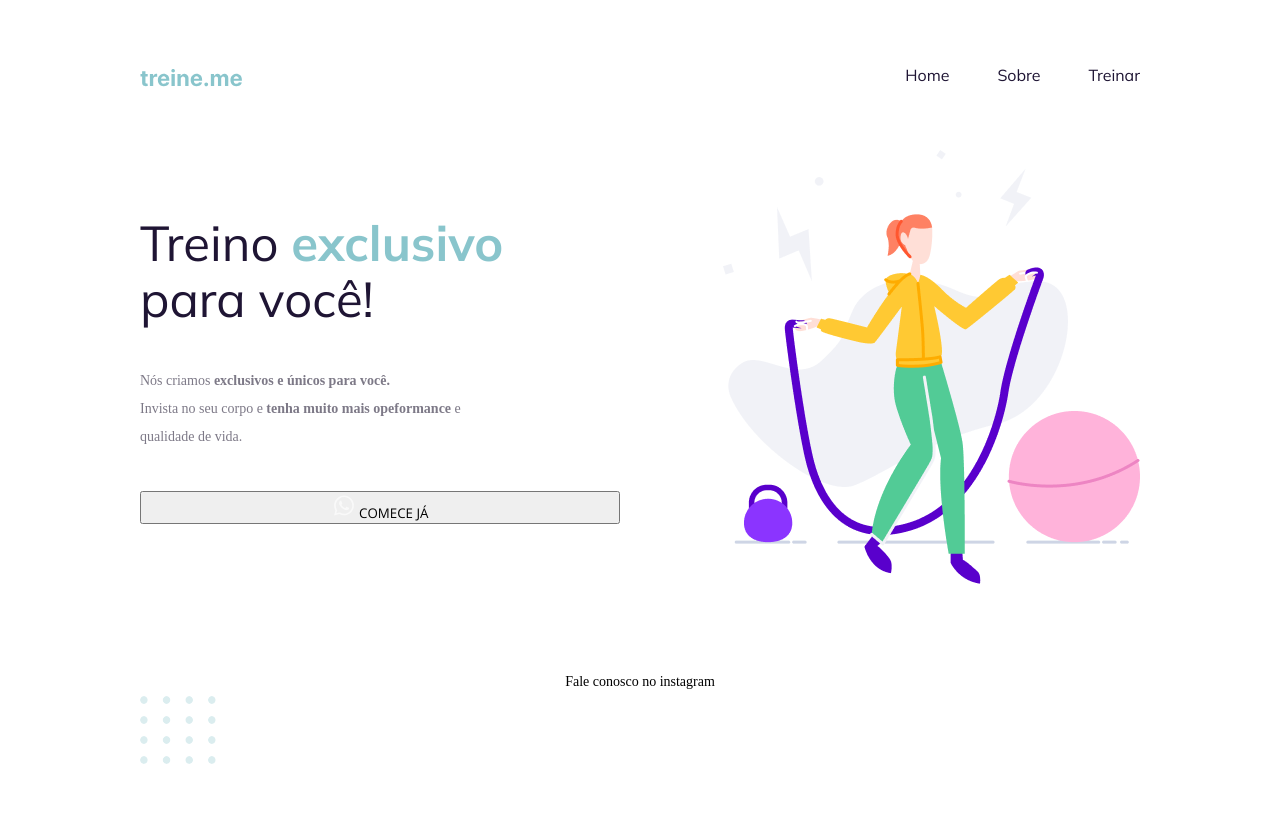
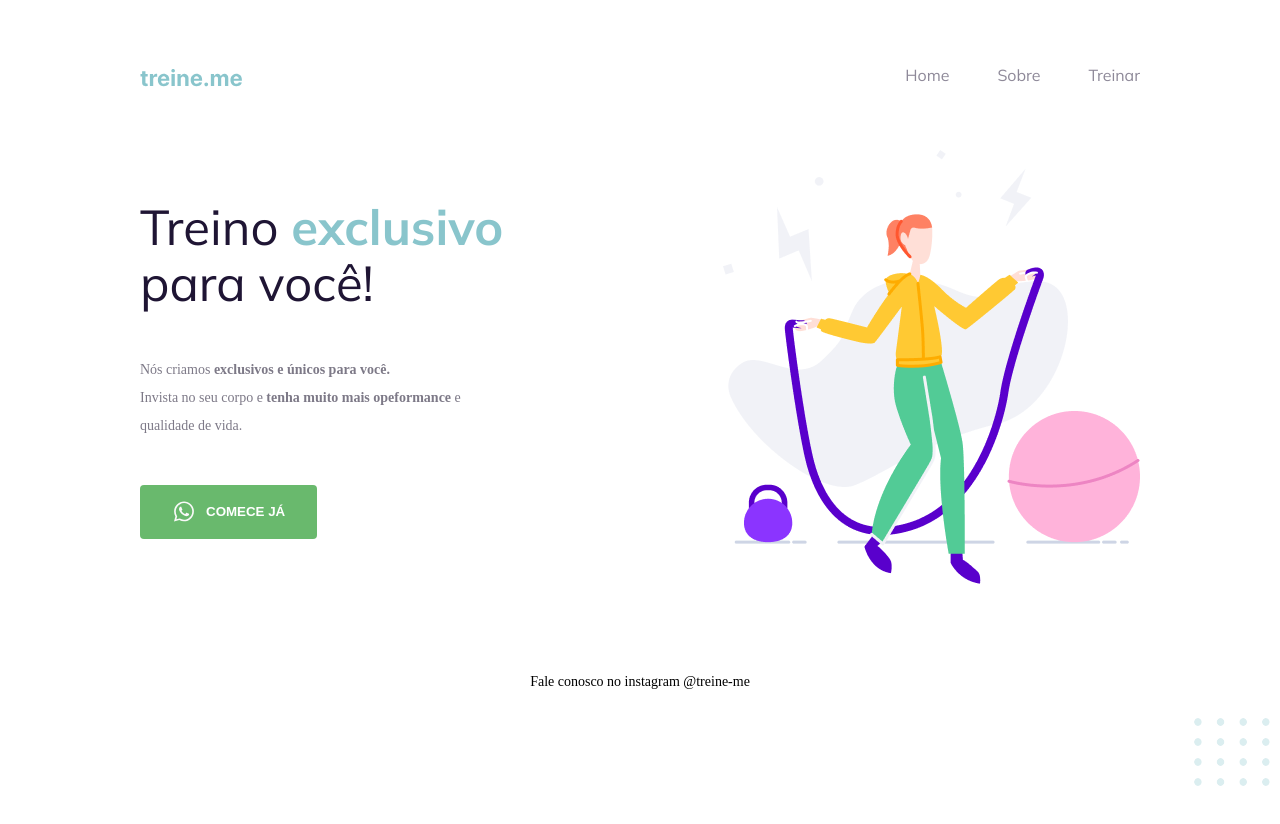
Before and after one commit to fabriciofcastro/Projeto-2, a plain HTML site: page index.html in a window 1280 px wide. After the commit the page ends 800 px from the top, so only its background shows below. Drawn offline with nearby package versions, Linux system fonts and the light colour scheme; files whose address does not match are found by name.

Commit message:
Finalização do Projeto 2

```diff
--- a/index.html
+++ b/index.html
@@ -39,10 +39,8 @@
         </p>
 
         <button>
-          <figure>
             <img src="image//whats.svg" alt="icone do whatsapp">
             COMECE JÁ
-          </figure>
         </button>
       </section>
 
@@ -53,10 +51,10 @@
      </main>
      <footer>
         <p>
-          Fale conosco no instagram <a href="https://instagram.com/treineme" target="_blank"></a>
+          Fale conosco no instagram <a href="https://instagram.com/treineme" target="_blank"></a> @treine-me
         </p>
      </footer>
-     <figure>
+     <figure id="balls">
       <img src="image/balls.svg" alt="bolinha decorativas no canto inferior direitos ">
      </figure>
   </div>
--- a/style.css
+++ b/style.css
@@ -4,9 +4,14 @@
   box-sizing: border-box;
 }
 
+body {
+  background: linear-gradient(180deg, rgba(277, 255, 248, 0) 82,08%, rgba(227, 255, 248, 0.38) 100%);
+  min-height: 100vh;
+}
 .container {
   width: 1000px;
-  margin: 65px auto;
+  margin: 0 auto;
+  padding-top: 65px;
 }
 
 nav {
@@ -18,10 +23,12 @@ nav {
 ul li a {
   text-decoration: none;
   color: #1F1534;
+  opacity: .5;
 }
 
 ul li a:hover {
   font-weight: 700;
+  opacity: 1;
 }
 
 ul, h1 {
@@ -42,12 +49,6 @@ main {
   justify-content: space-between ;
 }
 
-main section {
-  display: flex;
-  flex-direction: column;
-  row-gap: 40px;
-}
-
 h1 {
   font-size: 49px;
   color: #1F1534;
@@ -65,15 +66,28 @@ section p {
   font-size: 14px;
   line-height: 28px;
   color: #7D7987;
+  margin: 45px 0;
 }
 
 
 button {
-  text-transform: uppercase;
-  font-family: 'Open Sans', sans-serif;
+  border: none;
+  border-radius: 4px;
+  padding: 14px 32px 15px;
 
+  display: flex;
+  justify-content: center;
+  align-items: center;
+  gap: 10px;
+  background-color: #69b96d;
+  cursor: pointer;
+  color: #fff;
+  font-weight: 700;
 }
 
+button:hover {
+ background-color: #5fca64;
+}
 footer {
   font-size: 14px;
   line-height: 28px;
@@ -86,3 +100,9 @@ footer a {
   font-weight: bold;
   color: #1F1534;
 }
+
+#balls {
+  position: fixed;
+  bottom: 0;
+  right: 0;
+}
```
